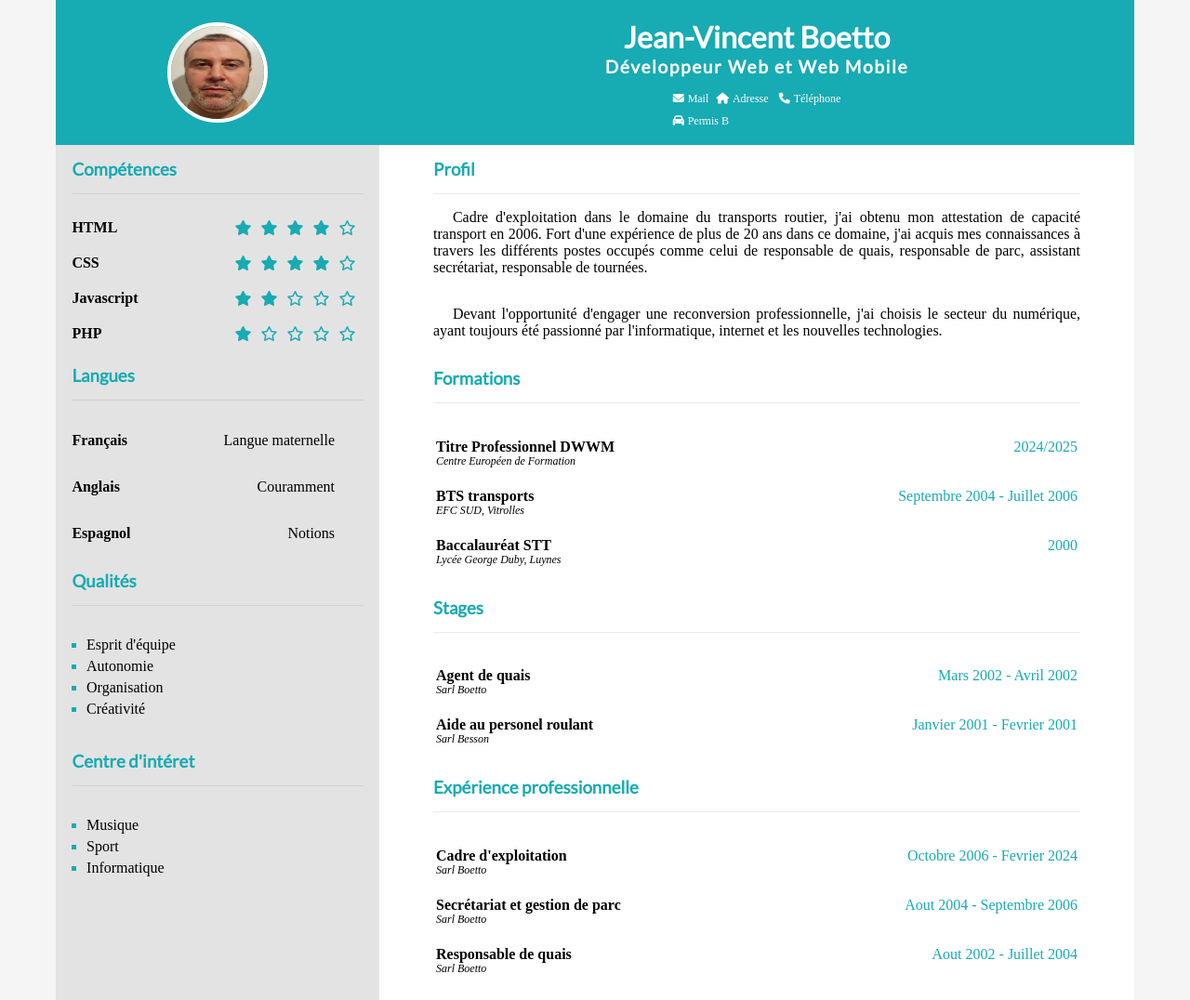
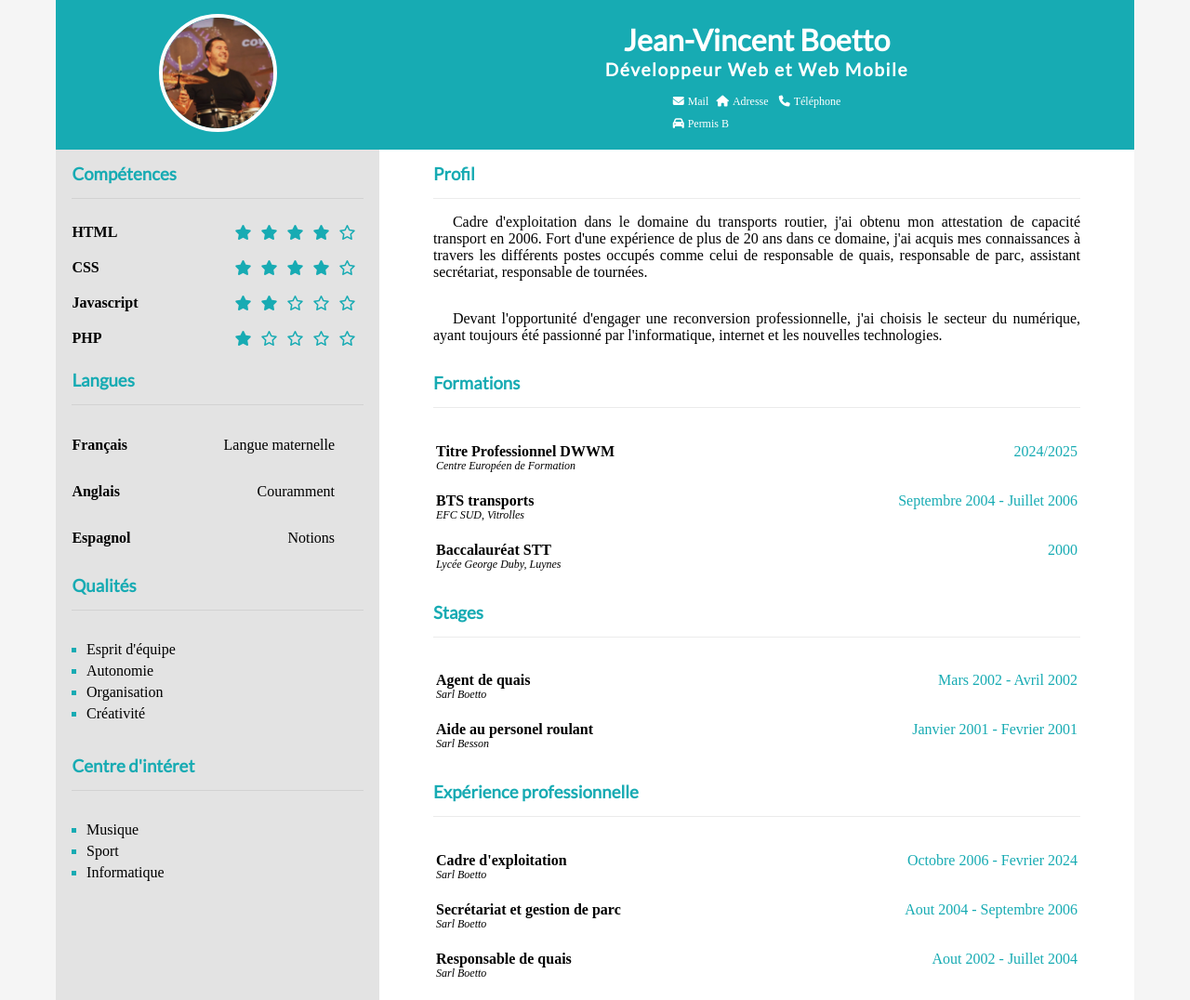
Before and after one commit to j-vin-osiris/Devoir-Cv, a plain HTML site: page index.html in a window 1280 px wide. Shown: the top 1076 px of the page at 93% size. Drawn offline with Linux system fonts and the light colour scheme; a web font is replaced by a local one.

Commit message:
cv photo done

```diff
--- a/css/style.css
+++ b/css/style.css
@@ -50,12 +50,16 @@ header {
 }
 
 #photo img {
-  width: 100px;
-  height: 100px;
+  width: 119px;
+  height: 119px;
   border: 4px solid;
   border-radius: 50%;
   border-color: #ffffff;
-  object-fit: fill;
+  object-fit: cover;
+}
+
+#photo:hover img {
+  cursor: zoom-in;
 }
 
 #personal-information {
@@ -361,5 +365,5 @@ footer {
 }
 
 #footer-link p :hover {
-  color: #ffffff4b;
+  opacity: 0.5;
 }
--- a/index.html
+++ b/index.html
@@ -11,12 +11,15 @@
       crossorigin="anonymous"
     ></script>
     <link href="/assets/logos/css/uicons-brands.css" rel="stylesheet">
-    <title>MON CV</title>
+    <!-- n'ayant pas trouvé le favicon que vous nous demandiez d'utiliser je me suis permit d'en mettre un autre -->
+    <link rel="shortcut icon" type="image/png" href="/assets/Favicon/icons8-cv-color-hand-drawn-32.png"/>
+    <title>CV BOETTO JEAN-VINCENT</title>
   </head>
   <body>
     <header>
       <div id="photo">
-        <img src="/assets/photos/Portrait JVB.jpg" alt="Jean-Vincent Boetto" />
+        <a href="assets/photos/JVB - PROFIL.jpg" target="_blank">
+        <img src="/assets/photos/JVB - PROFIL.jpg" alt="Jean-Vincent Boetto" /></a>
       </div>
       <div id="personal-information">
         <div id="nom">
```
Also changed, not shown: assets/Favicon/icons8-cv-color-hand-drawn-16.png (added), assets/Favicon/icons8-cv-color-hand-drawn-32.png (added), assets/photos/Portrait JVB.jpg (deleted).
